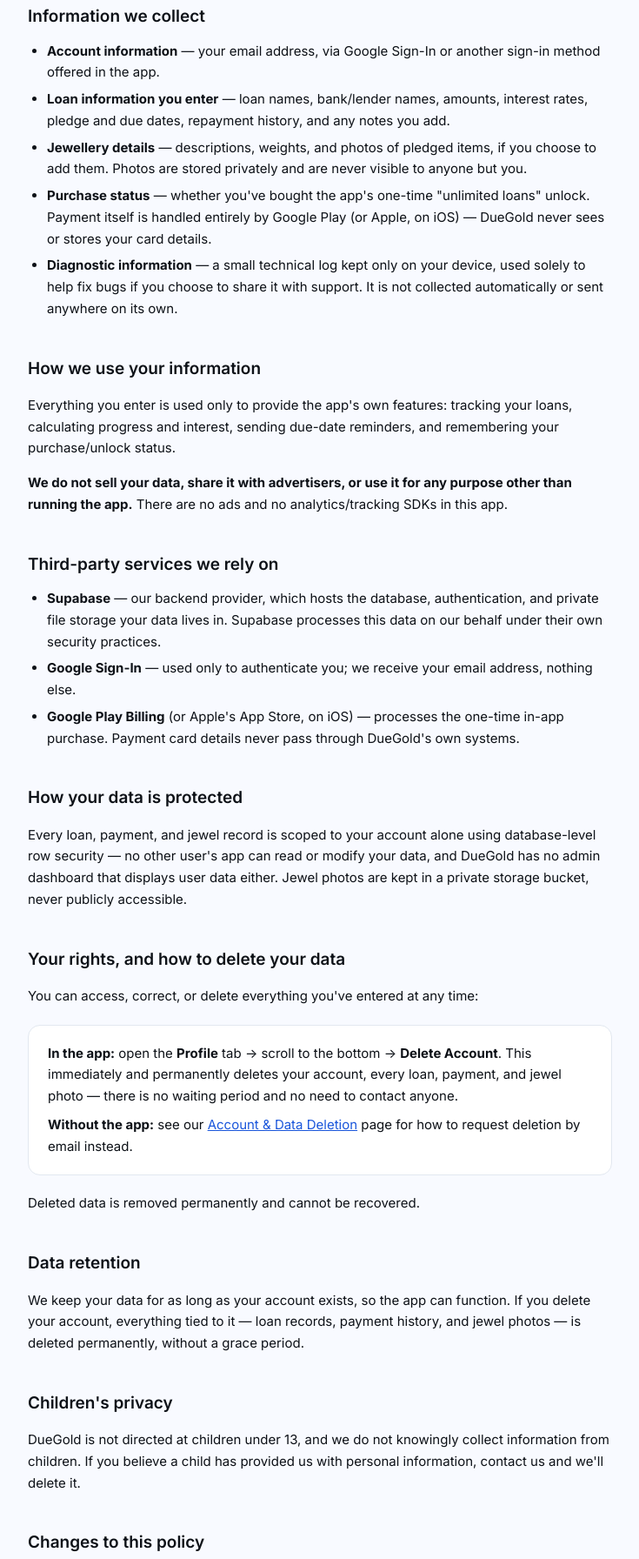
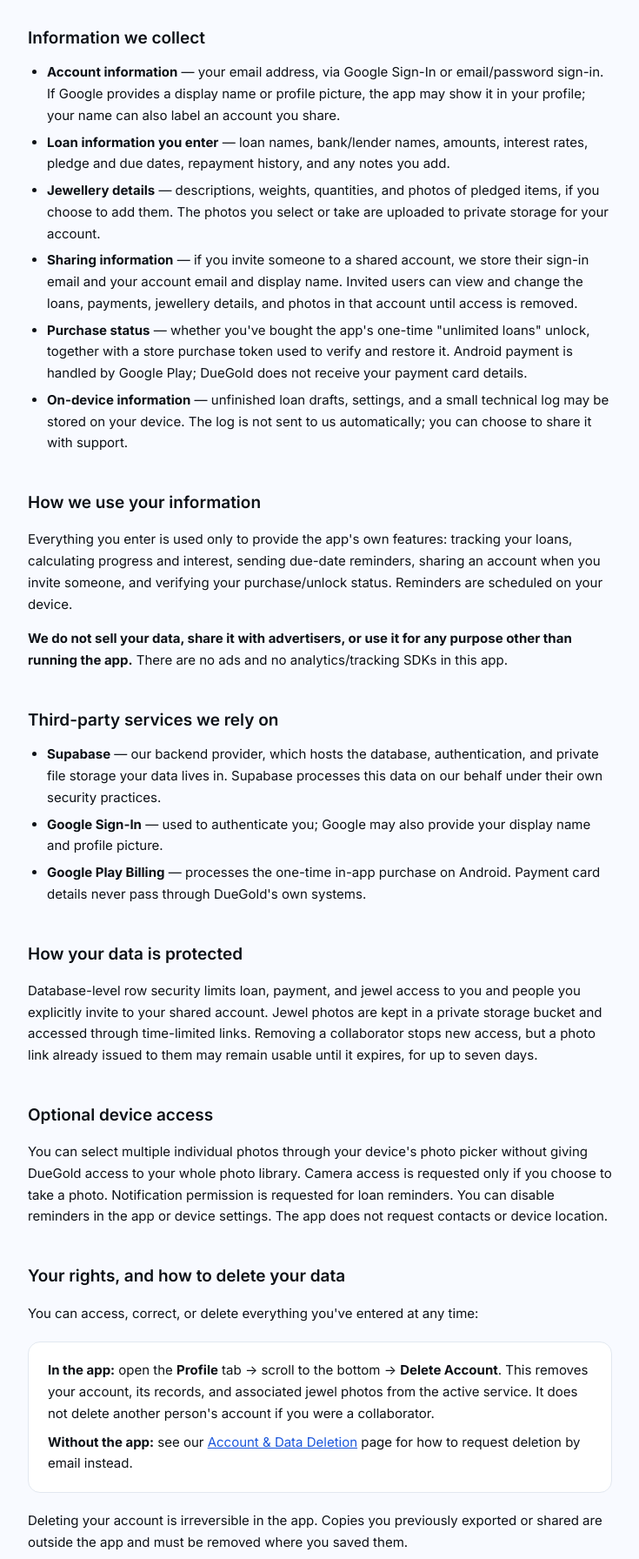
Before and after one commit to raysathyajith/goldloan-tracker-pages, a plain HTML site: page privacy-policy.html in a window 1280 px wide. Shown: the part 393-2185 px from the top of the page at 87% size, without its empty margins (272-1007 px from the left). Drawn offline with Linux system fonts and the light colour scheme.

Commit message:
Update DueGold privacy and deletion pages (#1)
* Update DueGold privacy-policy.html for current app data handling

* Update DueGold delete-account.html for current app data handling

```diff
--- a/privacy-policy.html
+++ b/privacy-policy.html
@@ -67,10 +67,10 @@
 <div class="wrap">
   <div class="eyebrow">Gold Loan Manager</div>
   <h1>Privacy Policy</h1>
-  <div class="updated">Last updated: August 29, 2026</div>
+  <div class="updated">Last updated: October 17, 2026</div>
 
   <p>
-    DueGold: Gold Loan Tracker ("DueGold", "the app", "we") is a personal finance app that helps you
+    DueGold: Gold Loan Tracker ("DueGold", "the app", "we"), developed by Sathyajithray Namadevan, is a personal finance app that helps you
     track gold loans you've taken from banks or lenders — amounts, repayment progress, due dates, and
     details about the jewellery pledged as collateral. This page explains what information the app
     collects, how it's used, and how you can access or delete it.
@@ -82,17 +82,19 @@
 
   <h2>Information we collect</h2>
   <ul>
-    <li><strong>Account information</strong> — your email address, via Google Sign-In or another sign-in method offered in the app.</li>
+    <li><strong>Account information</strong> — your email address, via Google Sign-In or email/password sign-in. If Google provides a display name or profile picture, the app may show it in your profile; your name can also label an account you share.</li>
     <li><strong>Loan information you enter</strong> — loan names, bank/lender names, amounts, interest rates, pledge and due dates, repayment history, and any notes you add.</li>
-    <li><strong>Jewellery details</strong> — descriptions, weights, and photos of pledged items, if you choose to add them. Photos are stored privately and are never visible to anyone but you.</li>
-    <li><strong>Purchase status</strong> — whether you've bought the app's one-time "unlimited loans" unlock. Payment itself is handled entirely by Google Play (or Apple, on iOS) — DueGold never sees or stores your card details.</li>
-    <li><strong>Diagnostic information</strong> — a small technical log kept only on your device, used solely to help fix bugs if you choose to share it with support. It is not collected automatically or sent anywhere on its own.</li>
+    <li><strong>Jewellery details</strong> — descriptions, weights, quantities, and photos of pledged items, if you choose to add them. The photos you select or take are uploaded to private storage for your account.</li>
+    <li><strong>Sharing information</strong> — if you invite someone to a shared account, we store their sign-in email and your account email and display name. Invited users can view and change the loans, payments, jewellery details, and photos in that account until access is removed.</li>
+    <li><strong>Purchase status</strong> — whether you've bought the app's one-time "unlimited loans" unlock, together with a store purchase token used to verify and restore it. Android payment is handled by Google Play; DueGold does not receive your payment card details.</li>
+    <li><strong>On-device information</strong> — unfinished loan drafts, settings, and a small technical log may be stored on your device. The log is not sent to us automatically; you can choose to share it with support.</li>
   </ul>
 
   <h2>How we use your information</h2>
   <p>
     Everything you enter is used only to provide the app's own features: tracking your loans, calculating
-    progress and interest, sending due-date reminders, and remembering your purchase/unlock status.
+    progress and interest, sending due-date reminders, sharing an account when you invite someone,
+    and verifying your purchase/unlock status. Reminders are scheduled on your device.
   </p>
   <p><strong>We do not sell your data, share it with advertisers, or use it for any purpose other than
     running the app.</strong> There are no ads and no analytics/tracking SDKs in this app.</p>
@@ -100,31 +102,40 @@
   <h2>Third-party services we rely on</h2>
   <ul>
     <li><strong>Supabase</strong> — our backend provider, which hosts the database, authentication, and private file storage your data lives in. Supabase processes this data on our behalf under their own security practices.</li>
-    <li><strong>Google Sign-In</strong> — used only to authenticate you; we receive your email address, nothing else.</li>
-    <li><strong>Google Play Billing</strong> (or Apple's App Store, on iOS) — processes the one-time in-app purchase. Payment card details never pass through DueGold's own systems.</li>
+    <li><strong>Google Sign-In</strong> — used to authenticate you; Google may also provide your display name and profile picture.</li>
+    <li><strong>Google Play Billing</strong> — processes the one-time in-app purchase on Android. Payment card details never pass through DueGold's own systems.</li>
   </ul>
 
   <h2>How your data is protected</h2>
   <p>
-    Every loan, payment, and jewel record is scoped to your account alone using database-level row
-    security — no other user's app can read or modify your data, and DueGold has no admin dashboard
-    that displays user data either. Jewel photos are kept in a private storage bucket, never publicly
-    accessible.
+    Database-level row security limits loan, payment, and jewel access to you and people you explicitly
+    invite to your shared account. Jewel photos are kept in a private storage bucket and accessed through
+    time-limited links. Removing a collaborator stops new access, but a photo link already issued to them
+    may remain usable until it expires, for up to seven days.
+  </p>
+
+  <h2>Optional device access</h2>
+  <p>
+    You can select multiple individual photos through your device's photo picker without giving DueGold
+    access to your whole photo library. Camera access is requested only if you choose to take a photo.
+    Notification permission is requested for loan reminders. You can disable reminders in the app or
+    device settings. The app does not request contacts or device location.
   </p>
 
   <h2>Your rights, and how to delete your data</h2>
   <p>You can access, correct, or delete everything you've entered at any time:</p>
   <div class="card">
-    <p style="margin:0 0 8px;"><strong>In the app:</strong> open the <strong>Profile</strong> tab → scroll to the bottom → <strong>Delete Account</strong>. This immediately and permanently deletes your account, every loan, payment, and jewel photo — there is no waiting period and no need to contact anyone.</p>
+    <p style="margin:0 0 8px;"><strong>In the app:</strong> open the <strong>Profile</strong> tab → scroll to the bottom → <strong>Delete Account</strong>. This removes your account, its records, and associated jewel photos from the active service. It does not delete another person's account if you were a collaborator.</p>
     <p style="margin:0;"><strong>Without the app:</strong> see our <a href="./delete-account.html">Account &amp; Data Deletion</a> page for how to request deletion by email instead.</p>
   </div>
-  <p>Deleted data is removed permanently and cannot be recovered.</p>
+  <p>Deleting your account is irreversible in the app. Copies you previously exported or shared are outside the app and must be removed where you saved them.</p>
 
   <h2>Data retention</h2>
   <p>
-    We keep your data for as long as your account exists, so the app can function. If you delete your
-    account, everything tied to it — loan records, payment history, and jewel photos — is deleted
-    permanently, without a grace period.
+    We keep your account data while your account exists. When you delete the account, we remove its
+    records and associated jewel photos from the active database and storage. Service-provider backups
+    may be retained temporarily under the provider's backup schedule. Information you exported or
+    shared, including copies on another person's device, is not deleted by this action.
   </p>
 
   <h2>Children's privacy</h2>
```
Also changed, not shown: delete-account.html (+11 -30 lines).
